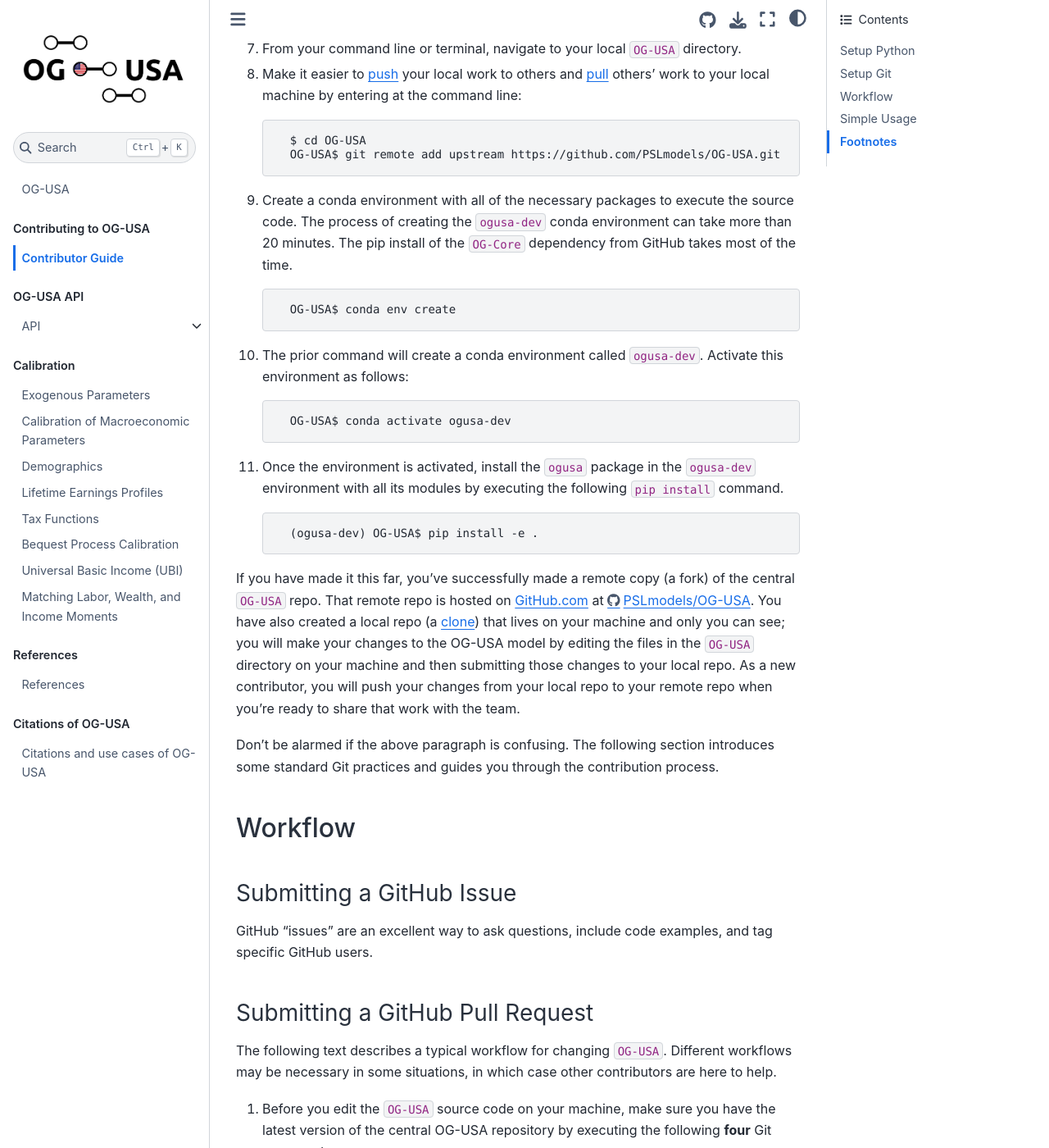
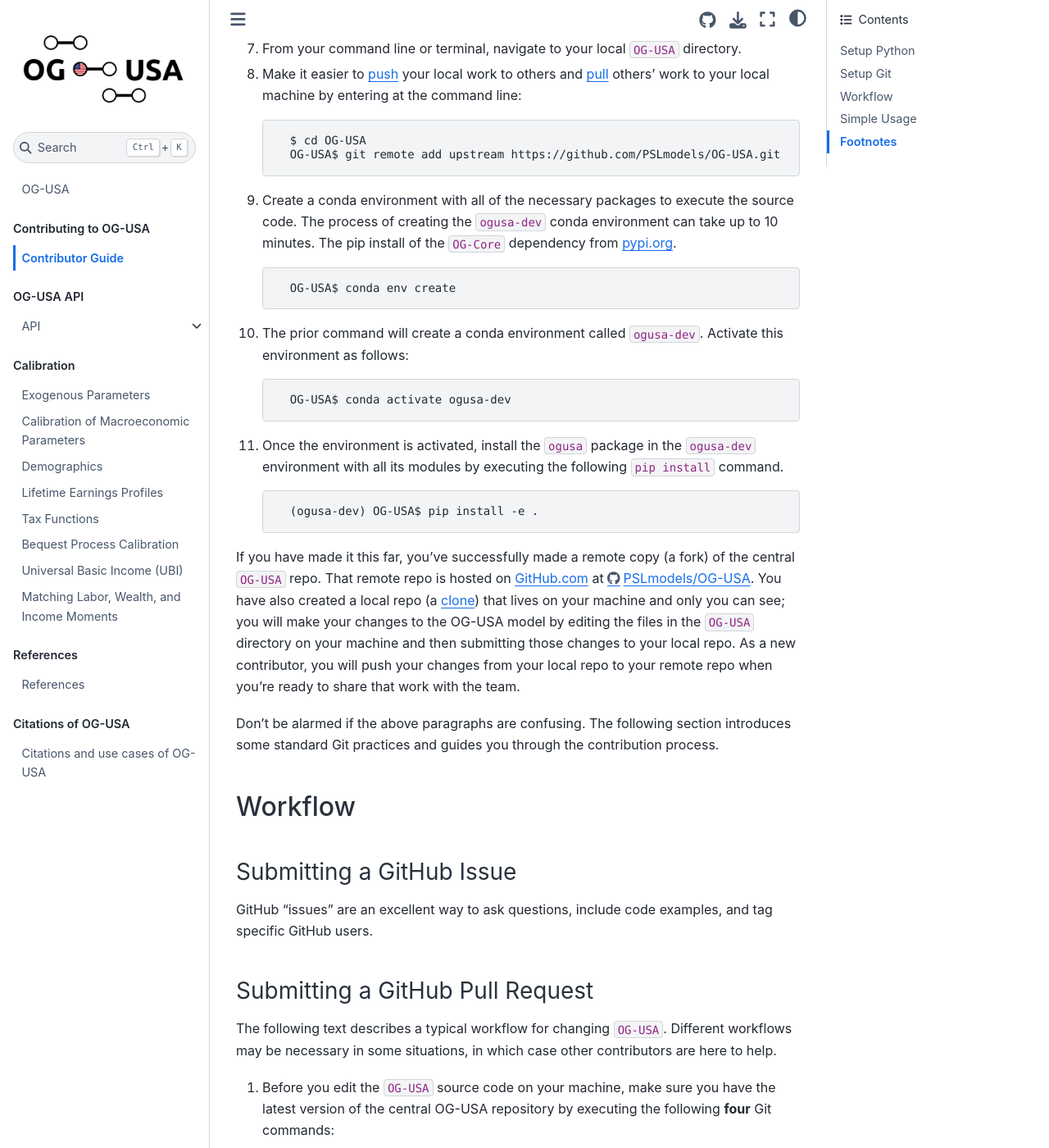
Before and after one commit to PSLmodels/OG-USA, a Jupyter Book: the page built from docs/book/content/contributing/contributor_guide.md, in a window 1280 px wide and 1400 px high, scrolled down 1141 px. Shown: the whole window at 82% size. Built offline with Jupyter Book 1.0.4 settings and Sphinx 7.4.7 and the Sphinx Book theme 1.1.4, drawn with Linux system fonts in a browser that asks for light colours; some of the changed text lies outside the part shown.

Commit message:
Updated contributor_guide.md

````diff
--- a/docs/book/content/contributing/contributor_guide.md
+++ b/docs/book/content/contributing/contributor_guide.md
@@ -43,8 +43,7 @@ If you have already completed the {ref}`Sec_SetupPython` and {ref}`Sec_SetupGit`
     ```
 
 9. Create a conda environment with all of the necessary packages to execute the source code.
-The process of creating the `ogusa-dev` conda environment can take more than 20 minutes.
-The pip install of the `OG-Core` dependency from GitHub takes most of the time.
+The process of creating the `ogusa-dev` conda environment can take up to 10 minutes. The pip install of the `OG-Core` dependency from [pypi.org](https://pypi.org/project/ogcore/).
 
     ```
       OG-USA$ conda env create
@@ -72,7 +71,7 @@ local repo. As a new contributor, you will push your changes from your
 local repo to your remote repo when you're ready to share that work
 with the team.
 
-Don't be alarmed if the above paragraph is confusing. The following
+Don't be alarmed if the above paragraphs are confusing. The following
 section introduces some standard Git practices and guides you through
 the contribution process.
 
@@ -119,18 +118,14 @@ situations, in which case other contributors are here to help.
     ```
         OG-USA$ git push origin master
     ```
-2. Create a new [branch](https://help.github.com/articles/github-glossary/#branch) on your local machine. Think of your
-   branches as a way to organize your projects. If you want to work on
-   this documentation, for example, create a separate branch for that
-   work. If you want to change an element of the OG-USA model, create
-   a different branch for that project:
+2. Create a new [branch](https://help.github.com/articles/github-glossary/#branch) on your local machine. Think of your branches as a way to organize your projects. If you want to work on this documentation, for example, create a separate branch for that work. If you want to change an element of the OG-USA model, create a different branch for that project:
     ```
      OG-USA$ git checkout -b [new-branch-name]
     ```
 3. As you make changes, frequently check that your changes do not
-   introduce bugs or degrade the accuracy of the OG-USA. To do
+   introduce bugs or degrade the accuracy of the `OG-USA`. To do
    this, run the following command from the command line from inside
-   the OG-USA/ogusa directory:
+   the `/OG-USA/ogusa/` directory:
     ```
      OG-USA/ogusa$  pytest -m "not needs_puf and not regression"
     ```
````
Also changed, not shown: other parts of docs/book/content/contributing/contributor_guide.md (+1 -1 lines).
